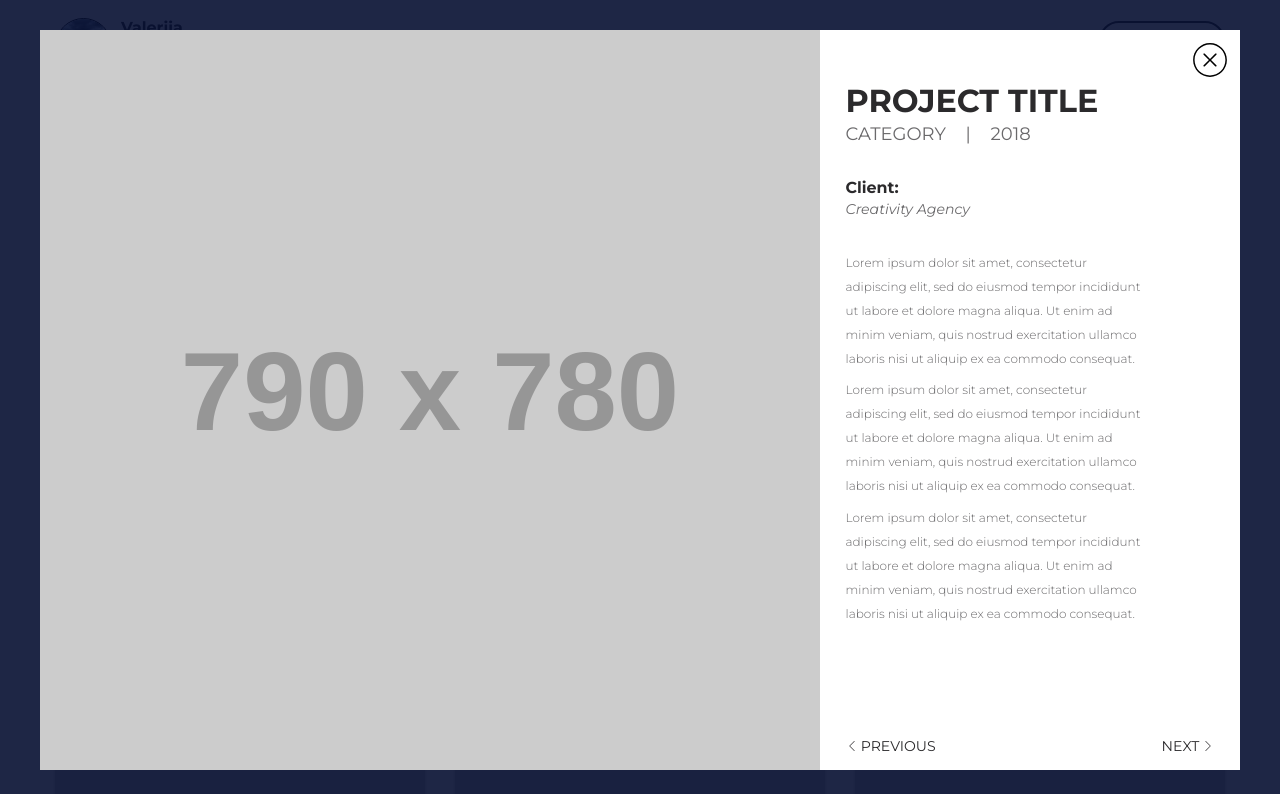
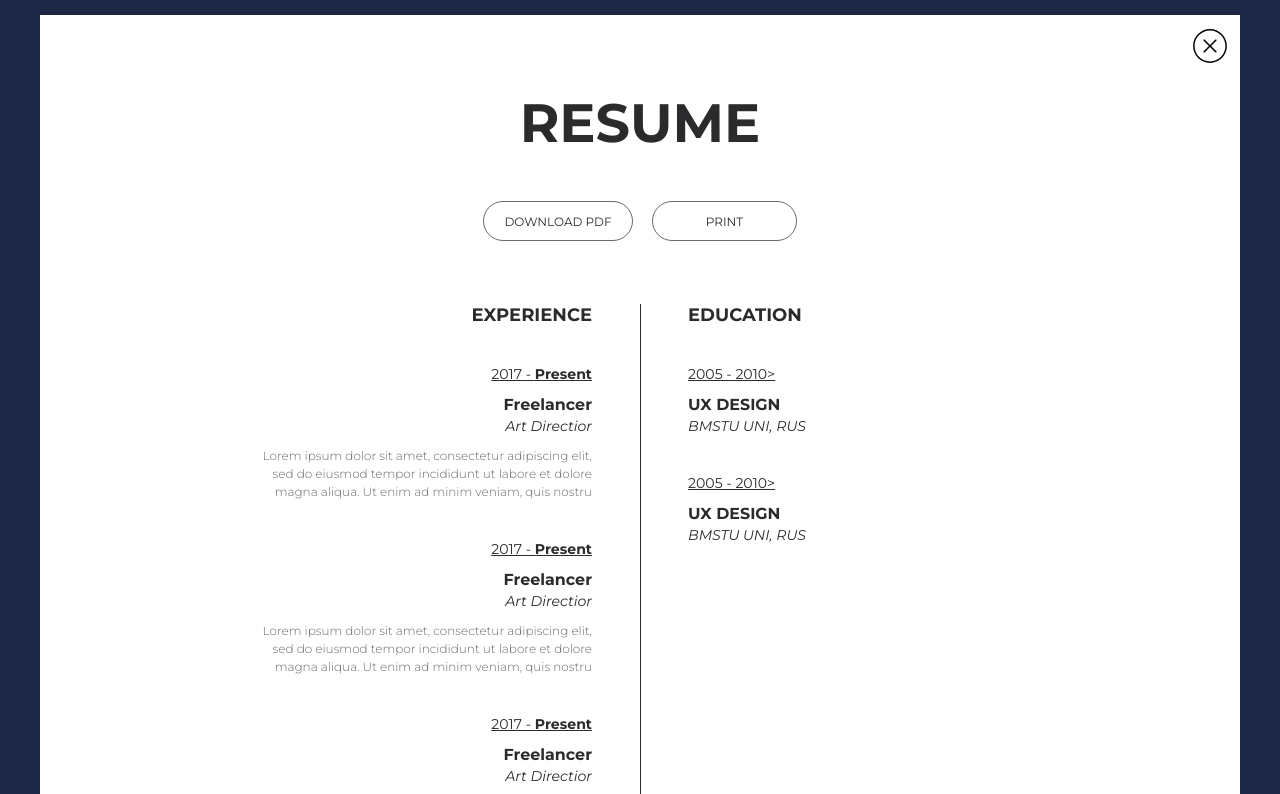
Before and after one commit to ValeryPotrebina/Portfolio, a plain HTML site: page index.html in a window 1280 px wide. Shown: the top 794 px of the page. Drawn offline with Linux system fonts and the light colour scheme; placeholder pictures from the web are drawn by us.

Commit message:
added part of 2nd module

```diff
--- a/css/blocks/btn.less
+++ b/css/blocks/btn.less
@@ -56,4 +56,11 @@
         font-weight: bold;
         border-width: 2px;
     }
+
+    &--thin {
+        min-width: 145px;
+
+        font-size: .8rem;
+
+    }
 }
--- a/css/blocks/helpers.less
+++ b/css/blocks/helpers.less
@@ -9,3 +9,7 @@
     max-width: 100%;
     height: auto;
 }
+
+.text-right {
+    text-align: right;
+}
--- a/css/blocks/modal.less
+++ b/css/blocks/modal.less
@@ -1,4 +1,5 @@
 // main: ../style.less
+
 
 .modal {
 
@@ -15,6 +16,10 @@
     z-index: 1000;
 
     overflow: scroll;
+
+    &.hide {
+        display: none;
+    }
 }
 
 .modal__dialog {
@@ -45,3 +50,17 @@
         transform: rotate(90deg);
     }
 }
+
+.modal__content {
+    padding: 5rem 1.5rem;
+}
+
+.modal__title {
+    font-size: 3.6rem;
+    text-transform: uppercase;
+    font-weight: 700;
+    color: @black;
+    text-align: center;
+
+    margin-bottom: 3rem;
+}
--- /dev/null
+++ b/css/blocks/timeline.less
@@ -0,0 +1,81 @@
+// main: ../style.less
+
+.timeline {
+    margin: 4.2rem auto;
+    display: flex;
+    width: 100%;
+    max-width: 768px;
+    position: relative;
+
+    &:before {
+        content: "";
+        display: block;
+        width: 1px;
+        height: 100%;
+        background-color: @black;
+
+        position: absolute;
+        top: 0;
+        left: 50%;
+        z-index: 1;
+    }
+}
+
+.timeline__col {
+    width: 50%;
+
+    &--left {
+        text-align: right;
+        padding-right: 3.2rem;
+    }
+
+    &--right {
+        padding-left: 3.2rem;
+    }
+}
+
+.timeline__item {
+    margin-bottom: 2.6rem;
+
+    &:last-child {
+        margin-bottom: 0;
+    }
+}
+
+.timeline__title {
+    margin-bottom: 2.6rem;
+    font-size: 1.2rem;
+    color: @black;
+    text-transform: uppercase;
+    font-weight: 700;
+}
+
+
+.timeline__date {
+    display: block;
+    text-decoration: underline;
+    font-size: .94rem;
+    color: @black;
+    margin-bottom: 0.8rem;
+}
+
+.timeline__subtitle {
+font-size: 1.06rem;
+color: @black;
+font-weight: 700;
+margin-bottom: 0.2rem;
+}
+
+.timeline__position {
+    font-size: 0.94rem;
+    color: @black;
+    font-style: italic;
+}
+
+.timeline__text {
+    font-size: 0.8rem;
+    color: @gray;
+    font-weight: 300;
+    line-height: 1.5;
+    margin-top: 0.8rem;
+}
--- a/css/style.less
+++ b/css/style.less
@@ -56,5 +56,5 @@ p {
 @import "blocks/footer";
 @import "blocks/modal";
 @import "blocks/modal-work";
+@import "blocks/timeline";
 // @import "blocks/footer";
-// @import "blocks/footer";
--- a/index.html
+++ b/index.html
@@ -382,7 +382,7 @@
 
     <!-- Modals -->
 
-    <div class="modal">
+    <div class="modal hide">
         <div class="modal__dialog">
 
             <button class="modal__close" type="button">
@@ -438,6 +438,83 @@
             </div><!-- modal-work -->
         </div> <!-- modal__dialog -->
     </div> <!-- modal -->
+    <div class="modal">
+        <div class="modal__dialog">
+
+            <button class="modal__close" type="button">
+                <img src="images/close-button.svg" alt="">
+            </button>
+
+            <div class="modal__content">
+                <h3 class="modal__title">RESUME</h3>
+
+                <div class="text-center">
+                    <a class="btn btn--thin" href="#">DOWNLOAD PDF</a>
+                    <a class="btn btn--thin" href="#">PRINT</a>
+                </div>
+
+                <div class="timeline">
+                    <div class="timeline__col timeline__col--left text-right">
+                        <h4 class="timeline__title">EXPERIENCE</h4>
+
+                        <div class="timeline__item">
+                            <time class="timeline__date datetime=" 11-21-2019">2017 - <b>Present</b></time>
+                            <h5 class="timeline__subtitle">Freelancer</h5>
+                            <div class="timeline__position">Art Directior</div>
+                            <div class="timeline__text">
+                                <p>Lorem ipsum dolor sit amet, consectetur
+                                    adipiscing elit, sed do eiusmod tempor
+                                    incididunt ut labore et dolore magna aliqua.
+                                    Ut enim ad minim veniam, quis nostru</p>
+                            </div>
+                        </div>
+
+                        <div class="timeline__item">
+                            <time class="timeline__date datetime=" 11-21-2019">2017 - <b>Present</b></time>
+                            <h5 class="timeline__subtitle">Freelancer</h5>
+                            <div class="timeline__position">Art Directior</div>
+                            <div class="timeline__text">
+                                <p>Lorem ipsum dolor sit amet, consectetur
+                                    adipiscing elit, sed do eiusmod tempor
+                                    incididunt ut labore et dolore magna aliqua.
+                                    Ut enim ad minim veniam, quis nostru</p>
+                            </div>
+                        </div>
+
+                        <div class="timeline__item">
+                            <time class="timeline__date datetime=" 11-21-2019">2017 - <b>Present</b></time>
+                            <h5 class="timeline__subtitle">Freelancer</h5>
+                            <div class="timeline__position">Art Directior</div>
+                            <div class="timeline__text">
+                                <p>Lorem ipsum dolor sit amet, consectetur
+                                    adipiscing elit, sed do eiusmod tempor
+                                    incididunt ut labore et dolore magna aliqua.
+                                    Ut enim ad minim veniam, quis nostru</p>
+                            </div>
+                        </div>
+                    </div>
+                    <div class="timeline__col timeline__col--right">
+                        <h4 class="timeline__title">EDUCATION</h4>
+
+                        <div class="timeline__item">
+                            <time class="timeline__date datetime=" 11-21-2019">2005 - 2010></time>
+                            <h5 class="timeline__subtitle">UX DESIGN</h5>
+                            <div class="timeline__position">BMSTU UNI, RUS</div>
+                        </div>
+
+                        <div class="timeline__item">
+                            <time class="timeline__date datetime=" 11-21-2019">2005 - 2010></time>
+                            <h5 class="timeline__subtitle">UX DESIGN</h5>
+                            <div class="timeline__position">BMSTU UNI, RUS</div>
+                        </div>
+
+
+                    </div>
+                </div> <!-- timeline -->
+            </div> <!-- modal__content -->
+
+        </div> <!-- modal__dialog -->
+    </div> <!-- modal -->
 
 </body>
 
```
Also changed, not shown: css/style.css.
